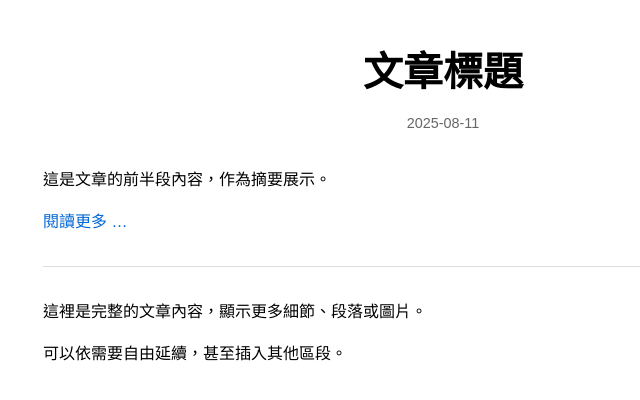
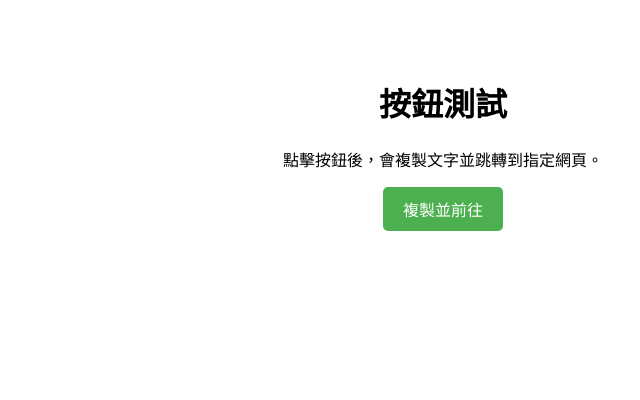
Before and after one commit to chaungkuoming/hachi_money.github.io, a plain HTML site: page index.html in a window 1280 px wide. Shown: the whole page, without its empty margins (197-837 px from the left). Drawn offline with Linux system fonts and the light colour scheme.

Commit message:
Update index.html

```diff
--- a/index.html
+++ b/index.html
@@ -2,35 +2,41 @@
 <html lang="zh-TW">
 <head>
   <meta charset="UTF-8">
-  <title>文章標題</title>
+  <title>複製文字並跳轉</title>
   <style>
-    body { max-width: 800px; margin: 40px auto; font-family: sans-serif; line-height: 1.6; padding: 0 20px; }
-    header { text-align: center; margin-bottom: 2em; }
-    h1 { font-size: 2.5em; margin-bottom: 0.2em; }
-    .date { color: #666; font-size: 0.9em; margin-bottom: 1.5em; }
-    hr { margin: 2em 0; border: none; border-top: 1px solid #ddd; }
-    .content { margin-bottom: 1em; }
-    .more a { color: #0366d6; text-decoration: none; }
+    body { font-family: sans-serif; text-align: center; padding: 50px; }
+    button {
+      padding: 10px 20px;
+      font-size: 16px;
+      background-color: #4CAF50;
+      color: white;
+      border: none;
+      border-radius: 5px;
+      cursor: pointer;
+    }
+    button:hover {
+      background-color: #45a049;
+    }
   </style>
 </head>
 <body>
-  <header>
-    <h1>文章標題</h1>
-    <div class="date">2025-08-11</div>
-  </header>
 
-  <div class="content">
-    <p>這是文章的前半段內容，作為摘要展示。</p>
-    <div class="more">
-      <a href="#full">閱讀更多 …</a>
-    </div>
-  </div>
+  <h1>按鈕測試</h1>
+  <p>點擊按鈕後，會複製文字並跳轉到指定網頁。</p>
 
-  <hr id="full">
+  <button onclick="copyAndRedirect()">複製並前往</button>
 
-  <div class="content full-content">
-    <p>這裡是完整的文章內容，顯示更多細節、段落或圖片。</p>
-    <p>可以依需要自由延續，甚至插入其他區段。</p>
-  </div>
+  <script>
+    function copyAndRedirect() {
+      const textToCopy = "SSSSSSS"; // 你要複製的內容
+      navigator.clipboard.writeText(textToCopy).then(() => {
+        // 複製成功後跳轉
+        window.location.href = "https://s.shopee.tw/AKQJ93tiLr"; // 你要導向的網址
+      }).catch(err => {
+        alert("複製失敗：" + err);
+      });
+    }
+  </script>
+
 </body>
 </html>
```
